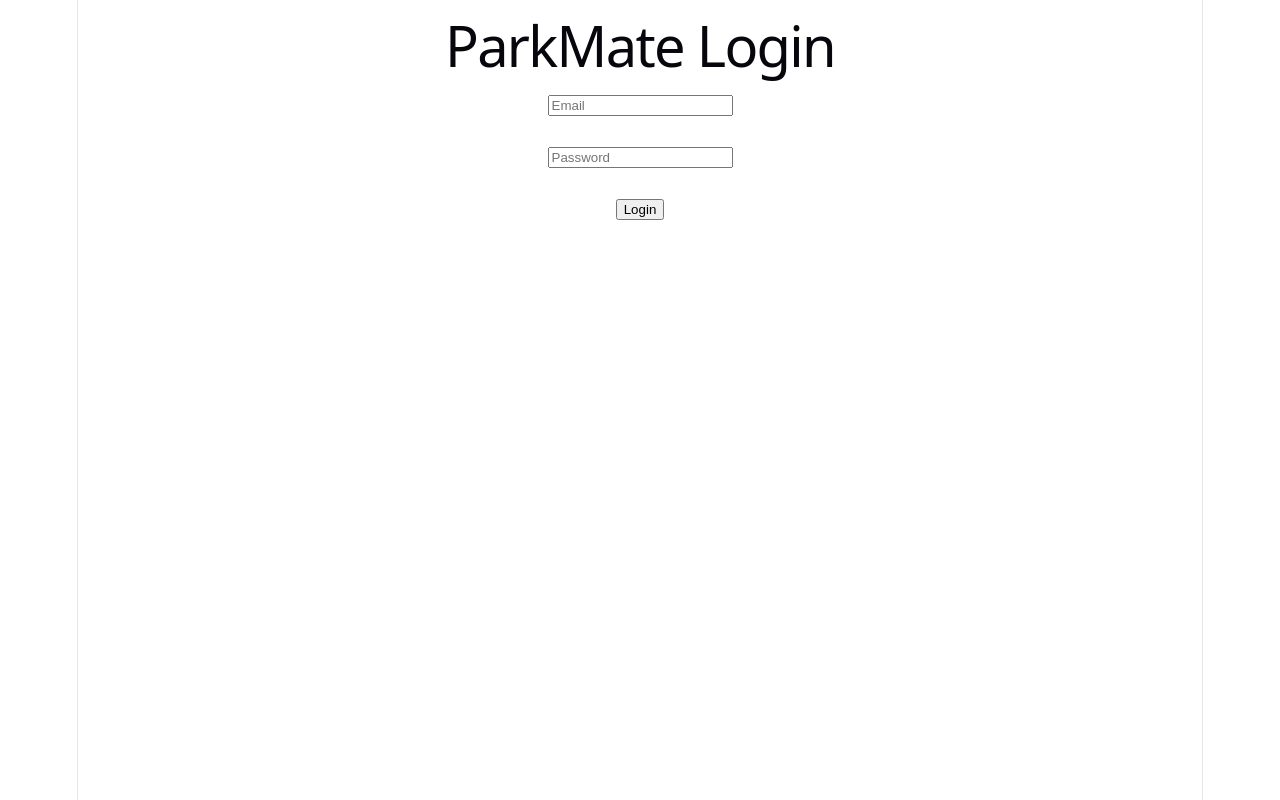
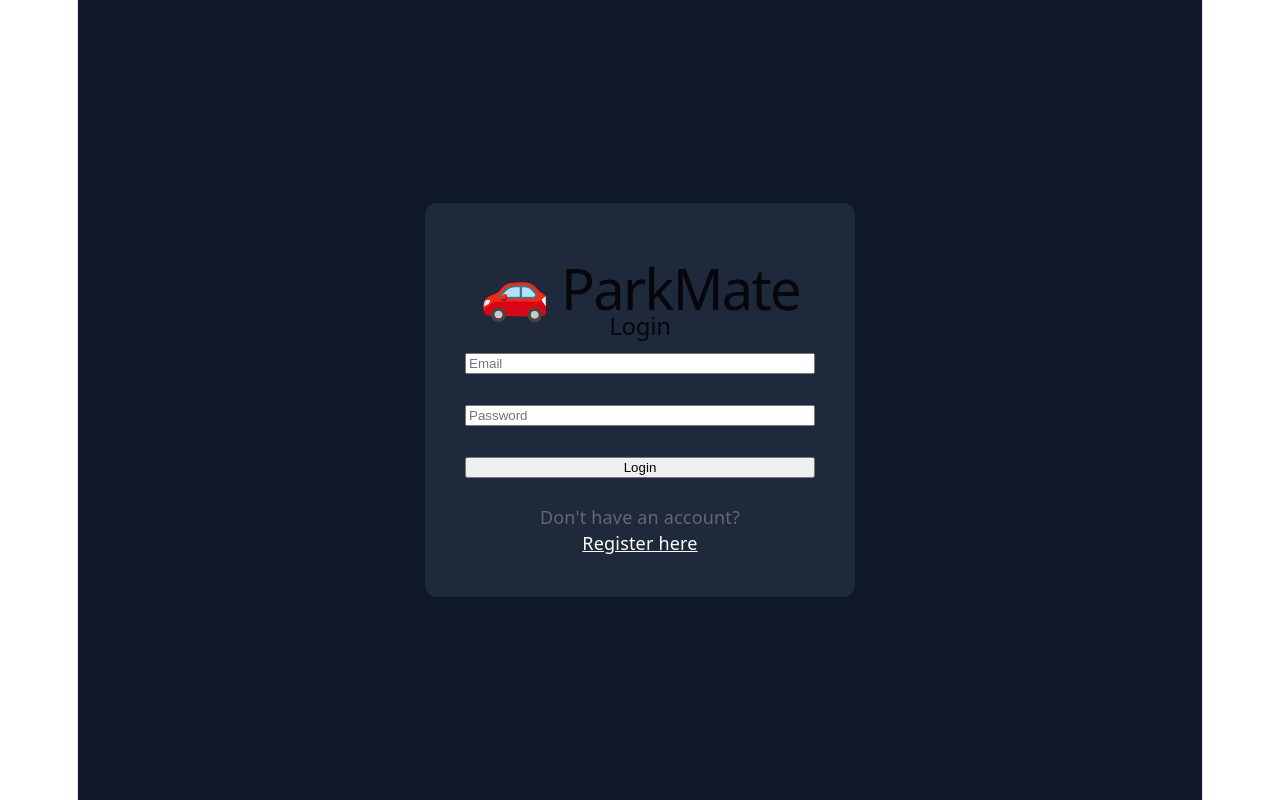
Before and after one commit to Polarizing101/parkmate, a React app in the folder frontend/: page / in a window 1280 px wide. Built offline with nearby package versions, Linux system fonts and the light colour scheme; the HTML template or start-up script is replaced by a standard one.

Commit message:
Improve login and register user interface

```diff
--- a/frontend/src/pages/LoginPage.jsx
+++ b/frontend/src/pages/LoginPage.jsx
@@ -1,5 +1,9 @@
 import { useState } from "react";
+import { Link } from "react-router-dom";
+
 import { login } from "../services/authService";
+
+import "../styles/auth.css";
 
 function LoginPage() {
   const [email, setEmail] = useState("");
@@ -8,7 +12,6 @@ function LoginPage() {
 
   const handleLogin = async () => {
     try {
-
       const response =
         await login({
           email,
@@ -20,13 +23,10 @@ function LoginPage() {
         response.data.token
       );
 
-      alert("Login successful");
-
       window.location.href =
         "/dashboard";
 
     } catch (error) {
-
       console.error(error);
 
       alert("Login failed");
@@ -34,8 +34,13 @@ function LoginPage() {
   };
 
   return (
-    <div>
-      <h1>ParkMate Login</h1>
+    <div className="auth-container">
+
+      <div className="auth-card">
+
+        <h1>🚗 ParkMate</h1>
+
+        <h2>Login</h2>
 
         <input
           type="email"
@@ -61,9 +66,24 @@ function LoginPage() {
         <br />
         <br />
 
-      <button onClick={handleLogin}>
+        <button
+          onClick={handleLogin}
+        >
           Login
         </button>
+
+        <br />
+        <br />
+
+        <p>
+          Don't have an account?
+        </p>
+
+        <Link to="/register">
+          Register here
+        </Link>
+
+      </div>
 
     </div>
   );
--- a/frontend/src/pages/RegisterPage.jsx
+++ b/frontend/src/pages/RegisterPage.jsx
@@ -1,18 +1,66 @@
 import { useState } from "react";
+import { Link } from "react-router-dom";
+
+import { register } from "../services/authService";
+
+import "../styles/auth.css";
 
 function RegisterPage() {
-  const [username, setUsername] = useState("");
-  const [email, setEmail] = useState("");
-  const [password, setPassword] = useState("");
+
+  const [username, setUsername] =
+    useState("");
+
+  const [email, setEmail] =
+    useState("");
+
+  const [password, setPassword] =
+    useState("");
+
+  const handleRegister =
+    async () => {
+
+      try {
+
+        await register({
+          username,
+          email,
+          password,
+        });
+
+        alert(
+          "Registration successful"
+        );
+
+        window.location.href = "/";
+
+      } catch (error) {
+
+        console.error(error);
+
+        alert(
+          "Registration failed"
+        );
+      }
+    };
 
   return (
-    <div>
-      <h1>ParkMate Register</h1>
+    <div className="auth-container">
+
+      <div className="auth-card">
+
+        <h1>🚗 ParkMate</h1>
+
+        <h2>Register</h2>
 
         <input
+          type="text"
           placeholder="Username"
           value={username}
-        onChange={(e) => setUsername(e.target.value)}
+          onChange={(e) =>
+            setUsername(
+              e.target.value
+            )
+          }
         />
 
         <br />
@@ -22,7 +70,11 @@ function RegisterPage() {
           type="email"
           placeholder="Email"
           value={email}
-        onChange={(e) => setEmail(e.target.value)}
+          onChange={(e) =>
+            setEmail(
+              e.target.value
+            )
+          }
         />
 
         <br />
@@ -32,13 +84,37 @@ function RegisterPage() {
           type="password"
           placeholder="Password"
           value={password}
-        onChange={(e) => setPassword(e.target.value)}
+          onChange={(e) =>
+            setPassword(
+              e.target.value
+            )
+          }
         />
 
         <br />
         <br />
 
-      <button>Register</button>
+        <button
+          onClick={
+            handleRegister
+          }
+        >
+          Register
+        </button>
+
+        <br />
+        <br />
+
+        <p>
+          Already have an account?
+        </p>
+
+        <Link to="/">
+          Back to Login
+        </Link>
+
+      </div>
+
     </div>
   );
 }
--- /dev/null
+++ b/frontend/src/styles/auth.css
@@ -0,0 +1,37 @@
+.auth-container {
+  min-height: 100vh;
+  display: flex;
+  justify-content: center;
+  align-items: center;
+
+  background: #0f172a;
+}
+
+.auth-card {
+  background: #1e293b;
+
+  padding: 40px;
+
+  border-radius: 12px;
+
+  width: 350px;
+
+  text-align: center;
+}
+
+.auth-card h1 {
+  margin-bottom: 10px;
+}
+
+.auth-card input {
+  width: 100%;
+  box-sizing: border-box;
+}
+
+.auth-card button {
+  width: 100%;
+}
+
+.auth-card a {
+  color: white;
+}
```
Lines whose indentation alone changed are shown as unchanged.
